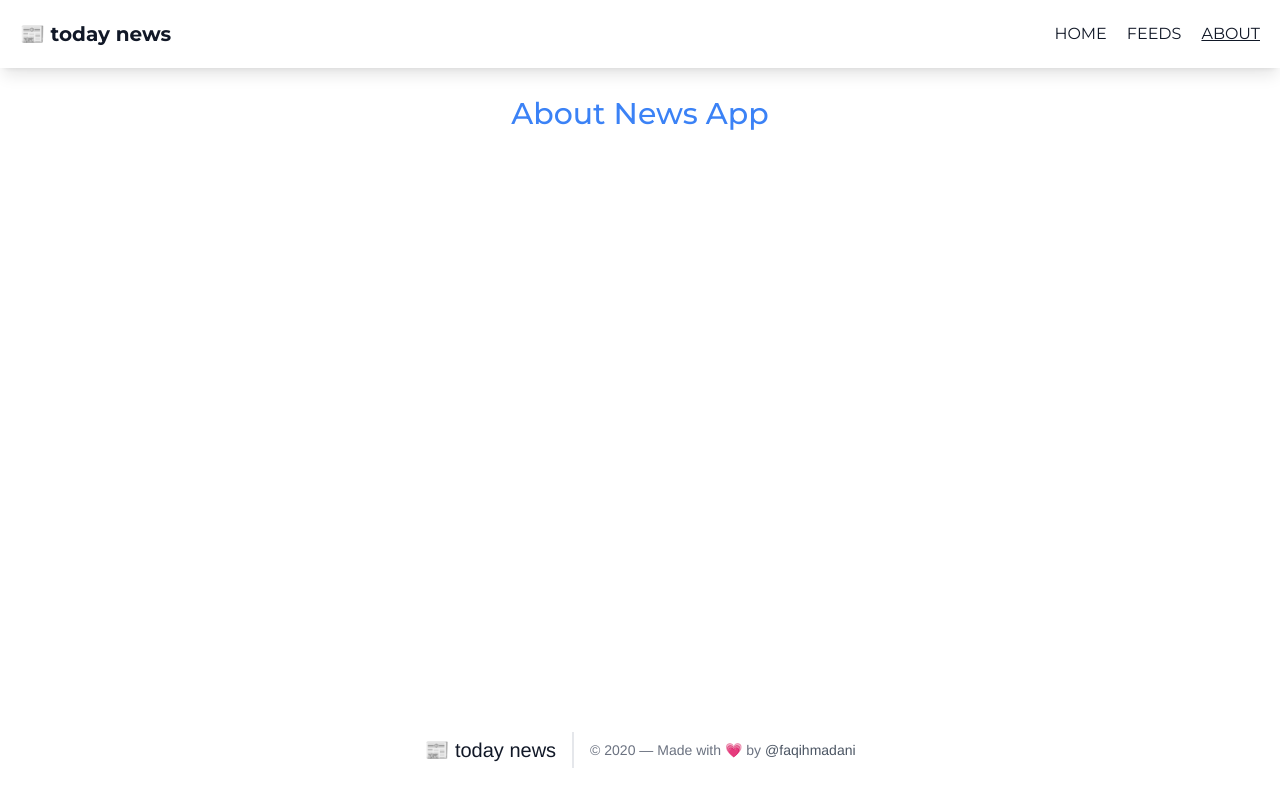
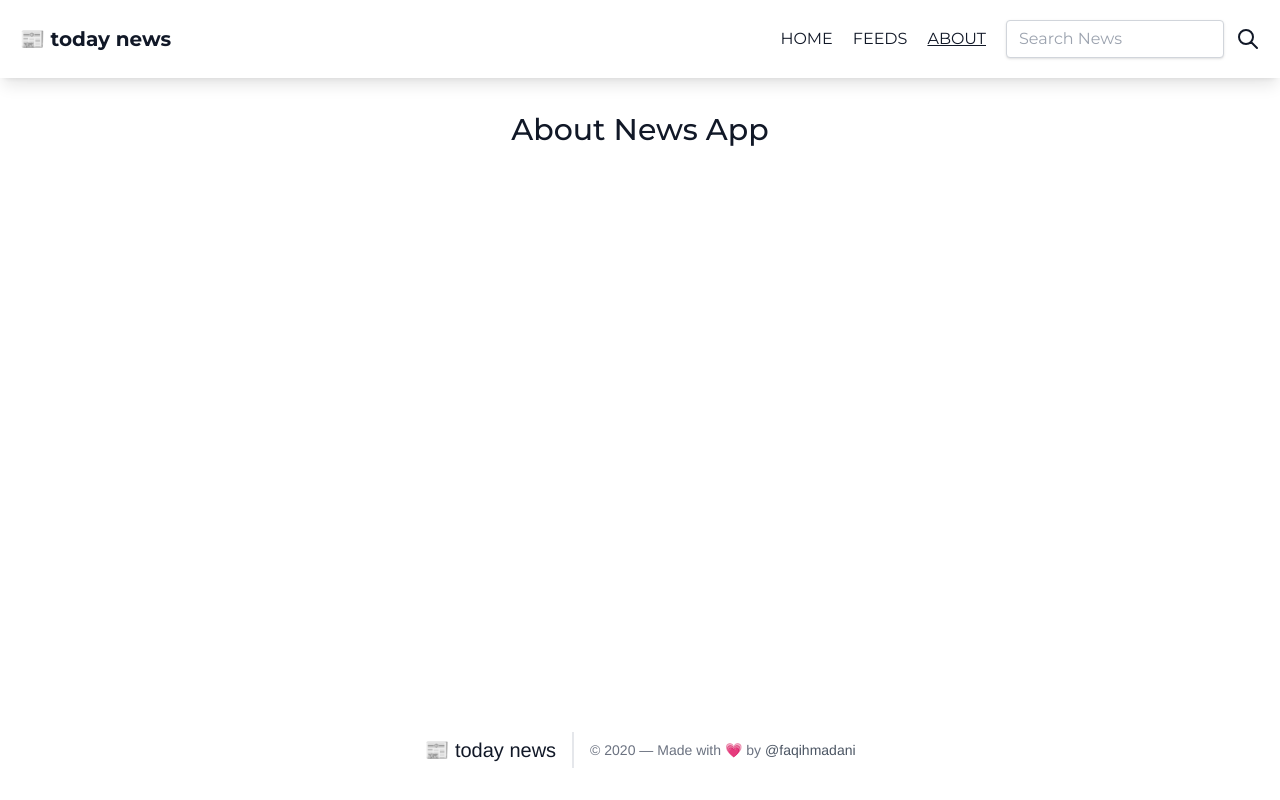
Before and after one commit to faqihmadani/news-app, a Next.js app: page /about in a window 1280 px wide. Built offline with nearby package versions, Linux system fonts and the light colour scheme.

Commit message:
search finish

```diff
--- a/components/CardNews.js
+++ b/components/CardNews.js
@@ -7,14 +7,11 @@ const CardNews = ({ article }) => {
         <div className="flex flex-col md:flex-row border-b border-gray-300 pt-10 pb-16">
             <img className="w-[400px] max-h-[300px]" src={article.urlToImage} alt={article.title} />
             <div className="flex flex-col mt-5 md:ml-5 md:mt-0">
-                <h1 className="font-semibold text-xl">{article.title}</h1>
+                <a href={article.url} rel="noreferrer" target="_blank" className="hover:underline font-semibold text-xl">{article.title}</a>
                 <p className="mt-3">{article.description}</p>
                 <div className='pr-5 mt-3'>
                     <p className='font-light text-gray-600 inline-block'>{time} by </p>
                     <p className='inline-block ml-1 text-blue-600'> {article.author}</p>
-                </div>
-                <div className='flex justify-between items-start mt-3'>
-                    <a href={article.url} rel="noreferrer" target="_blank" className='whitespace-nowrap bg-blue-200 px-2 py-1 rounded mt-5 hover:shadow-md transition-shadow duration-150'>Read More</a>
                 </div>
             </div>
         </div>
--- a/components/Navbar.js
+++ b/components/Navbar.js
@@ -4,6 +4,18 @@ import { useState } from "react";
 const Navbar = () => {
     const router = useRouter()
     const [color, setColor] = useState(false)
+    const [open, setOpen] = useState(false)
+    const [keyword, setKeyword] = useState('')
+
+    const handleSearch = (e) => {
+        if (keyword) {
+            console.log(keyword);
+            const str = keyword.replace(/\s+/g, '+').toLowerCase();
+            router.push(`/search/${str}`)
+        }
+        setKeyword('')
+        e.preventDefault()
+    }
 
     const handleChangeColor = () => {
         if (window.scrollY >= 70) {
@@ -17,14 +29,29 @@ const Navbar = () => {
 
     return (
         <header className={`text-gray-600 body-font mb-10 flex justify-center fixed w-full z-50 shadow-lg ${color ? 'bg-gray-600' : 'bg-white'} transition ease-in-out duration-300`}>
-            <div className="container mx-auto flex flex-wrap p-5 flex-col md:flex-row items-center  justify-between font-sans ">
-                <a onClick={() => router.push('/')} className="flex title-font font-medium items-center mb-4 md:mb-0 hover:cursor-pointer">
-                    <span className={`text-xl font-bold  transition ease-in-out duration-300 ${color ? 'text-white' : 'text-gray-900'} `}>📰 today news</span>
-                </a>
-                <nav className={`flex flex-wrap items-center text-base justify-end ${color ? 'text-white' : 'text-gray-900'}`}>
-                    <a onClick={() => router.push('/')} className={` hover:cursor-pointer hover:transform hover:-translate-y-[2px] transition-all duration-100 ease-in-out ${router.asPath === '/' ? 'underline' : ''}`}>HOME</a>
-                    <a onClick={() => router.push('/feeds/1')} className={`ml-5  hover:cursor-pointer hover:transform hover:-translate-y-[2px] transition-all duration-100 ease-in-out ${router.asPath.includes('/feeds/1') ? 'underline' : ''}`}>FEEDS</a>
-                    <a onClick={() => router.push('/about')} className={`ml-5  hover:cursor-pointer hover:transform hover:-translate-y-[2px] transition-all duration-100 ease-in-out ${router.asPath === '/about' ? 'underline' : ''}`}>ABOUT</a>
+            <div className="container mx-auto flex flex-col flex-wrap p-5 md:flex-row items-center justify-between font-sans ">
+                <div className="flex justify-between items-center w-full md:w-auto">
+                    <a onClick={() => router.push('/')} className=" title-font font-medium items-center justify-center  hover:cursor-pointer">
+                        <div className={`text-xl font-bold transition ease-in-out duration-300 ${color ? 'text-white' : 'text-gray-900'} `}>📰 today news</div>
+                    </a>
+                    <button onClick={() => setOpen(!open)} className="md:hidden">
+                        <svg xmlns="http://www.w3.org/2000/svg" className="h-5 w-5" viewBox="0 0 20 20" fill="currentColor">
+                            <path fillRule="evenodd" d="M3 5a1 1 0 011-1h12a1 1 0 110 2H4a1 1 0 01-1-1zM3 10a1 1 0 011-1h12a1 1 0 110 2H4a1 1 0 01-1-1zM3 15a1 1 0 011-1h6a1 1 0 110 2H4a1 1 0 01-1-1z" clipRule="evenodd" />
+                        </svg>
+                    </button>
+                </div>
+                <nav className={`items-center text-base justify-end md:flex flex-col md:flex-row space-y-4 md:space-y-0 ${open ? 'flex' : 'hidden'}  ${color ? 'text-white' : 'text-gray-900'}`}>
+                    <a onClick={() => router.push('/')} className={`mt-5 md:mt-0 hover:cursor-pointer hover:transform hover:-translate-y-[2px] transition-all duration-100 ease-in-out ${router.asPath === '/' ? 'underline' : ''}`}>HOME</a>
+                    <a onClick={() => router.push('/feeds/1')} className={`md:ml-5  hover:cursor-pointer hover:transform hover:-translate-y-[2px] transition-all duration-100 ease-in-out ${router.asPath.includes('/feeds/1') ? 'underline' : ''}`}>FEEDS</a>
+                    <a onClick={() => router.push('/about')} className={`md:ml-5  hover:cursor-pointer hover:transform hover:-translate-y-[2px] transition-all duration-100 ease-in-out ${router.asPath === '/about' ? 'underline' : ''}`}>ABOUT</a>
+                    <form className=" md:ml-5 flex items-center" onSubmit={(e) => handleSearch(e)}>
+                        <input onChange={(e) => { setKeyword(e.target.value) }} type="text" placeholder="Search News" className="border-gray-300 shadow appearance-none border rounded py-2 px-3 text-gray-700 leading-tight focus:outline-none focus:shadow-outline" />
+                        <button type="submit" className="ml-3">
+                            <svg xmlns="http://www.w3.org/2000/svg" className="h-6 w-6" fill="none" viewBox="0 0 24 24" stroke="currentColor" strokeWidth="2">
+                                <path strokeLinecap="round" strokeLinejoin="round" d="M21 21l-6-6m2-5a7 7 0 11-14 0 7 7 0 0114 0z" />
+                            </svg>
+                        </button>
+                    </form>
                 </nav>
             </div>
         </header>
--- /dev/null
+++ b/pages/404.js
@@ -0,0 +1,15 @@
+import { useRouter } from "next/router";
+
+const NotFound = () => {
+    const router = useRouter()
+
+    return (
+        <div className=" md:pt-28 pt-32 flex flex-col items-center  ">
+            <h1 className="text-center text-3xl font-bold mb-5">404 Not Found</h1>
+            <a onClick={() => router.push('/')} className={`text-center hover:underline mt-5 md:mt-0 hover:cursor-pointer transition-all duration-100 ease-in-out`}>Back To Home</a>
+
+        </div>
+    );
+}
+
+export default NotFound;
--- a/pages/about.js
+++ b/pages/about.js
@@ -1,7 +1,16 @@
+import Head from "next/head";
+
 const About = () => {
     return (
         <div>
-            <h1 className="text-blue-500 text-3xl text-center font-sans font-medium md:pt-24 pt-32">About News App</h1>
+            <Head>
+                <title>today news | About</title>
+                <link rel="shortcut icon" href="./favicon.png" />
+            </Head>
+            <h1 className="text-gray-900 text-3xl text-center font-sans font-medium md:pt-28 pt-32">About News App</h1>
+            <p>
+
+            </p>
         </div>
     );
 }
--- a/pages/feeds/[slug].js
+++ b/pages/feeds/[slug].js
@@ -19,9 +19,10 @@ const Feeds = ({ articles, pageNumber }) => {
         <div>
             <Head>
                 <title>today news | Feeds</title>
+                <link rel="shortcut icon" href="favicon.png" />
             </Head>
-            <div className='w-11/12 md:w-10/12 lg:w-9/12 mx-auto '>
-                <h1 className="text-3xl font-bold underline md:pt-24 pt-32">Today Feeds</h1>
+            <div className='w-11/12 md:w-10/12 lg:w-9/12 xl:w-8/12 mx-auto '>
+                <h1 className="text-3xl font-bold md:pt-28 pt-32">📺 Today Feeds</h1>
                 {articles.map((article, index) => {
                     return (
                         <div key={index}>
--- /dev/null
+++ b/pages/search/[slug].js
@@ -0,0 +1,66 @@
+import Head from "next/head";
+import { useRouter } from "next/router";
+import CardNews from "../../components/CardNews";
+
+
+const Search = ({ articles, keyword }) => {
+    const router = useRouter()
+    console.log(articles.length);
+    return (
+        <div>
+            <Head>
+                <title>today news | Search</title>
+                <link rel="shortcut icon" href="favicon.png" />
+            </Head>
+            <div className='w-11/12 md:w-10/12 lg:w-9/12 xl:w-8/12 mx-auto '>
+                <div className="md:pt-28 pt-32 mb-10">
+                    <a onClick={() => router.push('/')} className={`text-center flex items-center hover:underline  hover:cursor-pointer transition-all duration-100 ease-in-out`}>
+                        <svg xmlns="http://www.w3.org/2000/svg" className="h-6 w-6 mr-2" fill="none" viewBox="0 0 24 24" stroke="currentColor" strokeWidth={2}>
+                            <path strokeLinecap="round" strokeLinejoin="round" d="M11 15l-3-3m0 0l3-3m-3 3h8M3 12a9 9 0 1118 0 9 9 0 01-18 0z" />
+                        </svg>
+                        Back To Home
+                    </a>
+                </div>
+                <h1 className="text-3xl font-bold ">🔍 Search for "{keyword.replaceAll('+', ' ')}"</h1>
+                {articles.length != 0 ?
+                    articles.map((article, index) => {
+                        return (
+                            <div key={index}>
+                                <CardNews article={article} />
+                            </div>
+                        )
+                    }) :
+                    <div>
+                        <h1 className="text-xl font-medium text-center md:pt-28 pt-32">"{keyword.replaceAll('+', ' ')}" not found</h1>
+                    </div>}
+            </div>
+        </div>
+    );
+}
+
+export const getServerSideProps = async (pageContext) => {
+    const keyword = pageContext.query.slug
+
+    if (!keyword) {
+        return {
+            props: {
+                articles: [],
+                keyword: ''
+            }
+        }
+    }
+
+    const apiResponse = await fetch(
+        `https://newsapi.org/v2/top-headlines?country=us&q=${keyword}&apiKey=${process.env.API_KEY}`
+    )
+    const apiJson = await apiResponse.json()
+    const { articles } = apiJson
+
+    return {
+        props: {
+            articles,
+            keyword,
+        }
+    }
+}
+export default Search;
```
Also changed, not shown: pages/index.js (+6 -4 lines).
